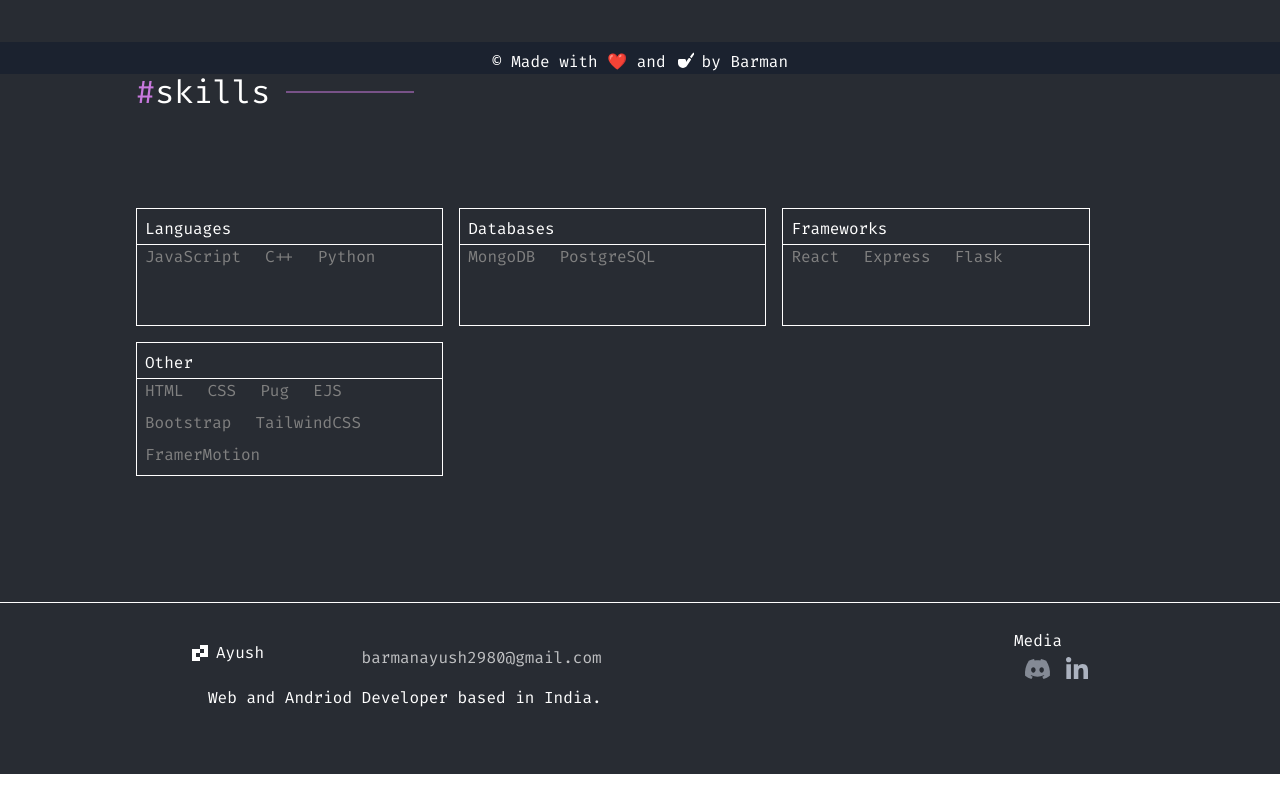
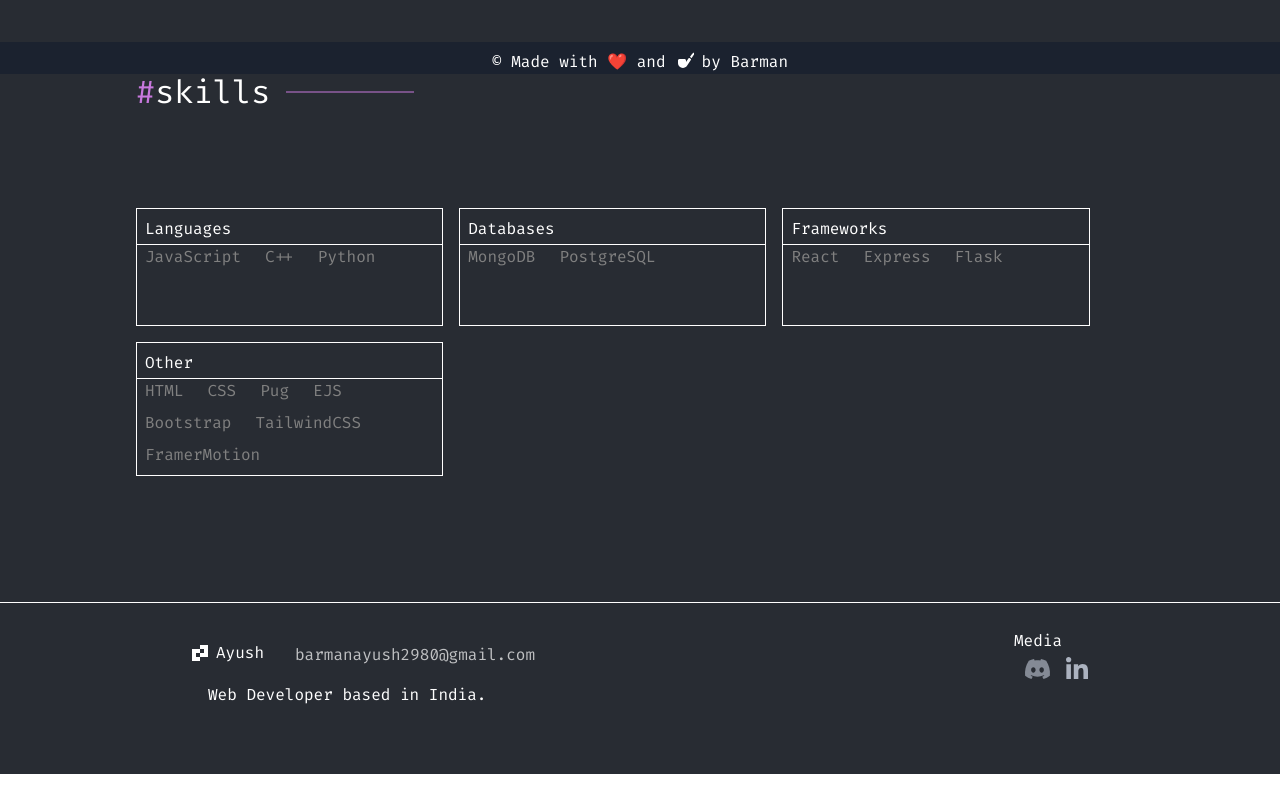
Before and after one commit to barman-ayush/Barman-s-Portfolio, a React (Create React App) app: page /Barman-s-Portfolio/about in a window 1280 px wide. Shown: the part 726-1526 px from the top of the page. Built offline with nearby package versions, Linux system fonts and the light colour scheme.

Commit message:
Completed small changes

```diff
--- a/src/Components/Footer/Footer.component.jsx
+++ b/src/Components/Footer/Footer.component.jsx
@@ -29,7 +29,7 @@ const Footer = () => {
               </a>
             </div>
             <div className="left-footer-body text-white my-4 mx-4">
-              Web and Andriod Developer based in India.
+              Web Developer based in India.
             </div>
           </div>
           <div className="right-footer-cont text-white " style={{marginBottom : "10%"}}>
--- a/src/Components/Landing/Hero/Hero.component.jsx
+++ b/src/Components/Landing/Hero/Hero.component.jsx
@@ -17,8 +17,6 @@ const Hero = () => {
         >
           <div className="hero-title py-3">
             Ayush is a <span className="custom-text px-2">Full stack Web</span>
-            and
-            <span className="custom-text px-2">Android</span>
             Developer.
           </div>
           <div className="small-text py-3 ">
```
